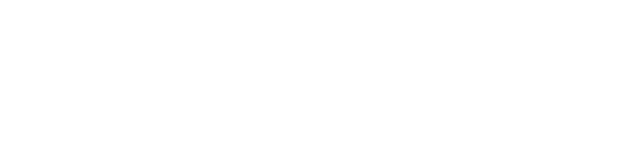
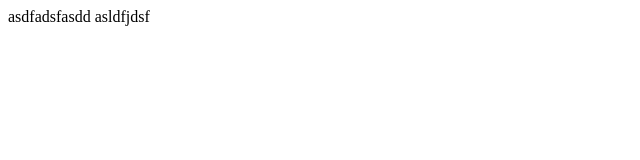
Before and after one commit to Ajay-PROSCORE/fork-test, a plain HTML site: page index.html in a window 1280 px wide. Shown: the whole page, without its empty margins (0-640 px from the left). Drawn offline with Linux system fonts and the light colour scheme.

Commit message:
Update index.html

```diff
--- a/index.html
+++ b/index.html
@@ -1 +1,2 @@
-<html></html>
+<html>asdfadsfasdd</html>
+<t>asldfjdsf</t>
```
